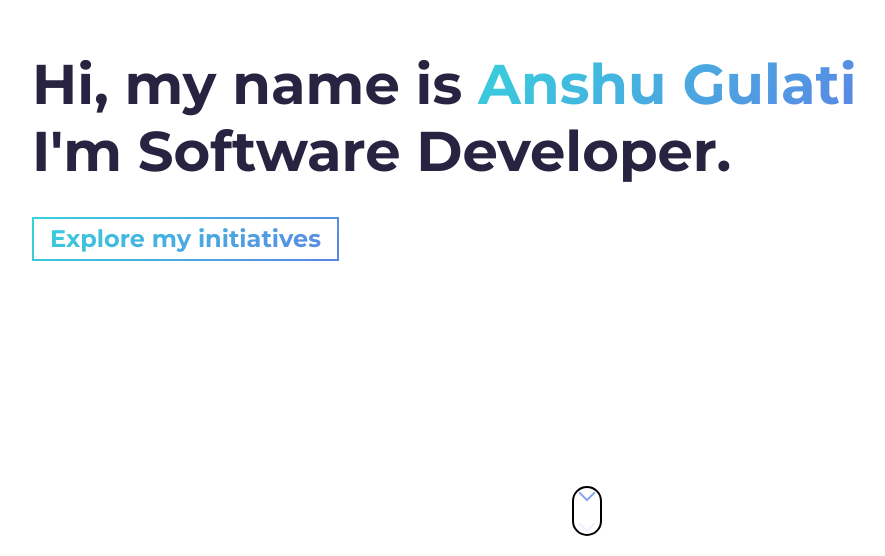
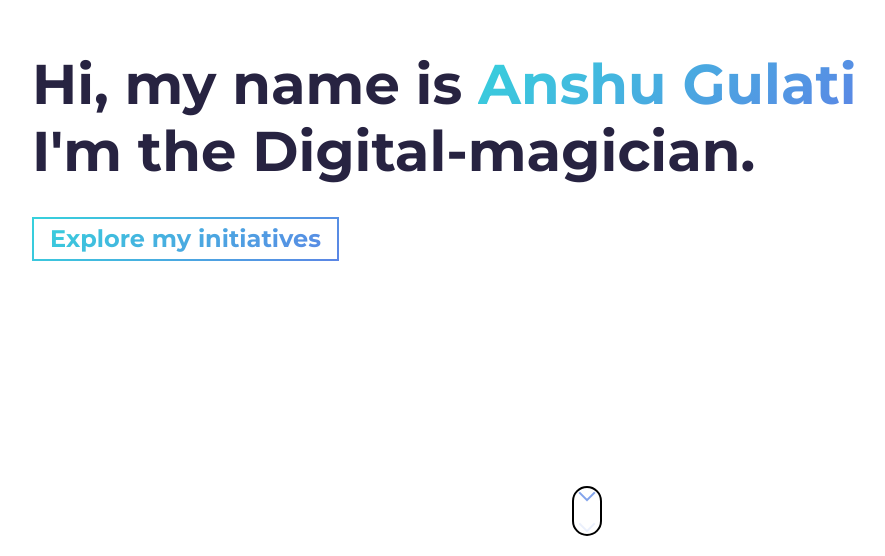
Before and after one commit to Anshu-Gulati/Anshu-Gulati.github.io, a plain HTML site: page index.html in a window 1280 px wide. Shown: the part 244-800 px from the top of the page, without its empty margins (53-938 px from the left). Drawn offline with Linux system fonts and the light colour scheme.

Commit message:
Update index.html

```diff
--- a/index.html
+++ b/index.html
@@ -99,7 +99,7 @@
         <h1 class="hero-title">
           Hi, my name is <span class="text-color-main name">Anshu Gulati</span>
           <br />
-          I'm Software Developer.
+          I'm the Digital-magician.
         </h1>
         <p class="hero-cta">
           <a class="cta-btn cta-btn--hero" href="https://github.com/Anshu-Gulati">Explore my initiatives</a>
```
